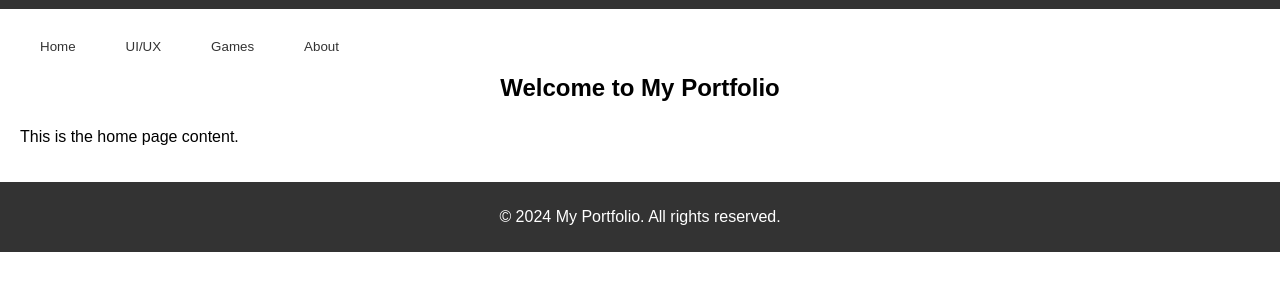
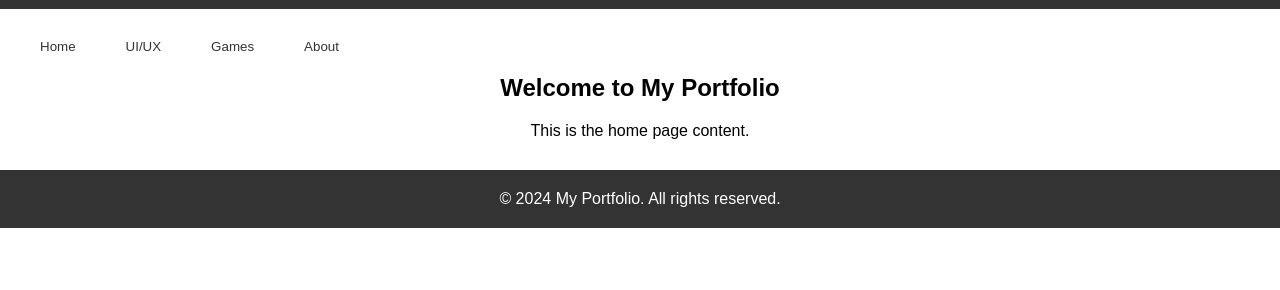
Before and after one commit to dyang46/Port, a website built with Vite: page index.html in a window 1280 px wide. Shown: the part 88-378 px from the top of the page. Built offline with nearby package versions, Linux system fonts and the light colour scheme.

Commit message:
framework done

```diff
--- a/src/style.css
+++ b/src/style.css
@@ -57,6 +57,13 @@ footer {
   overflow:hidden;
 }
 
+p {
+  margin: auto;
+  width: 50%;
+  padding: 10px;
+  text-align: center;
+}
+
 .project {
   margin-bottom: 20px;
   padding: 20px;
```
